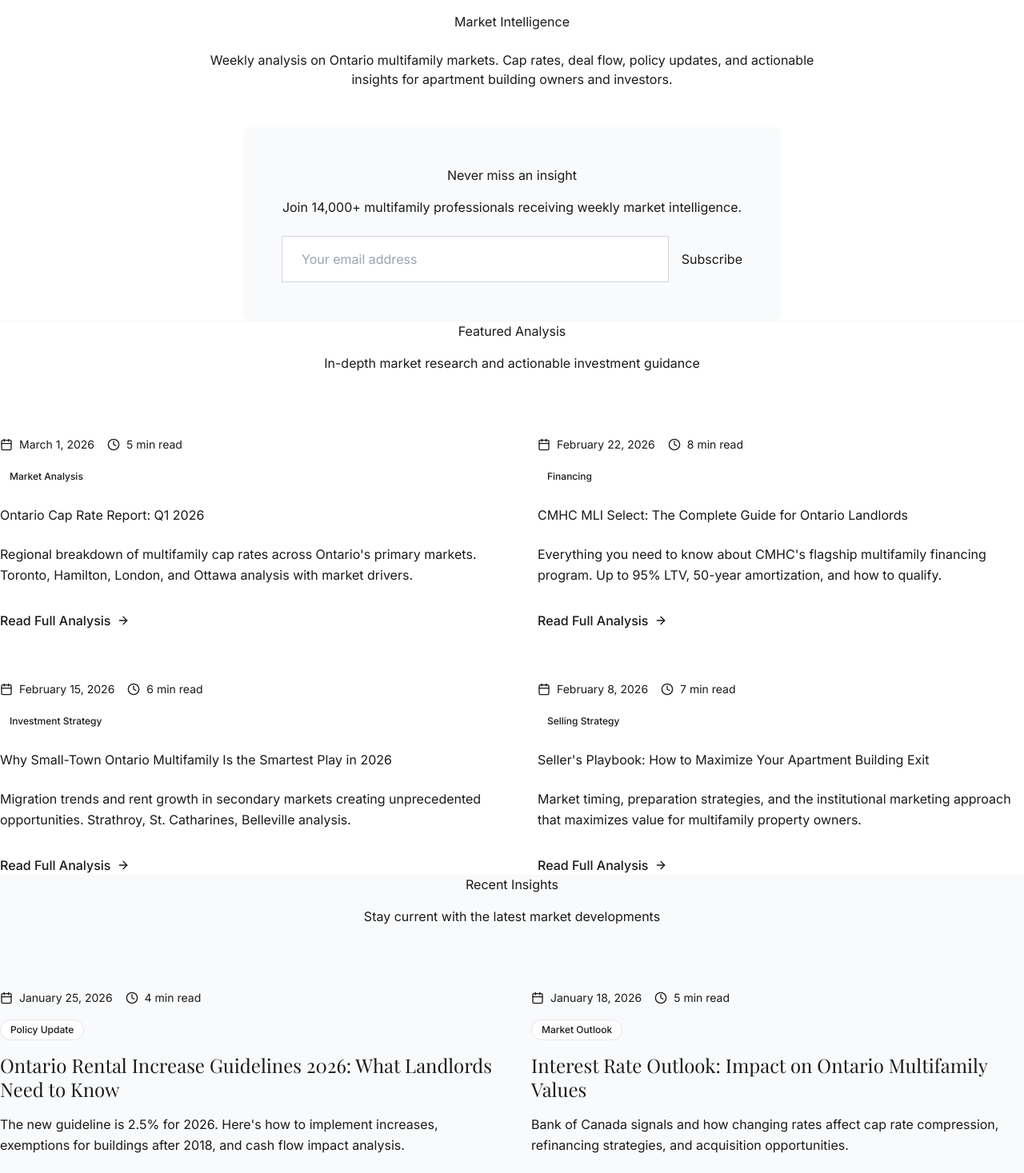
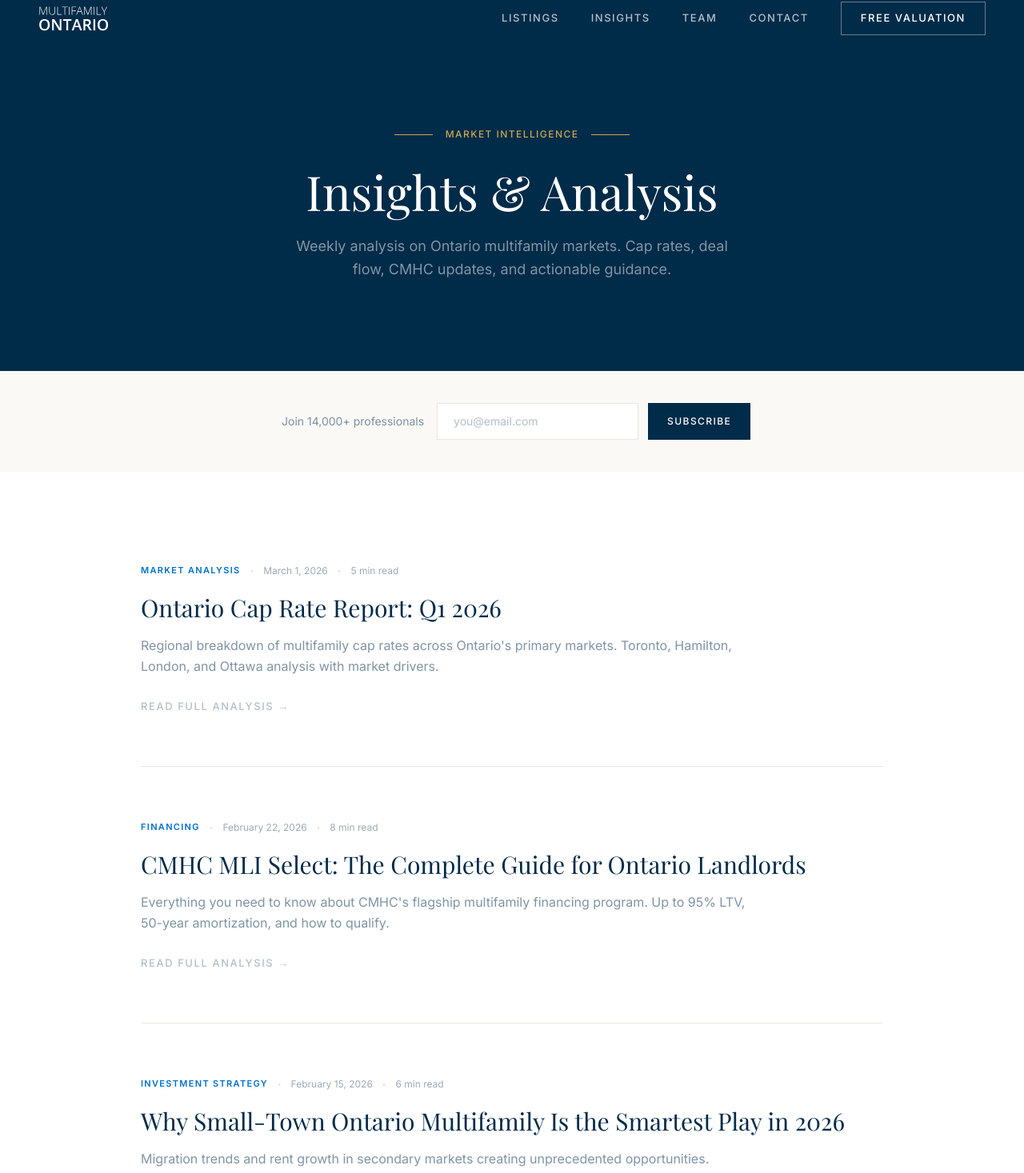
Before and after one commit to markellison181-ctrl/onmultifamily, a Next.js app: page /insights in a window 1280 px wide. Shown: the part 17-1484 px from the top of the page at 80% size. Built offline with nearby package versions, Linux system fonts and the light colour scheme; a web font is replaced by a local one.

Commit message:
Rewrite insights pages - proper design, header, typography

```diff
--- a/src/app/insights/[slug]/page.tsx
+++ b/src/app/insights/[slug]/page.tsx
@@ -1,187 +1,140 @@
 import React from 'react'
 import Link from 'next/link'
+import Image from 'next/image'
 import { notFound } from 'next/navigation'
-import { Calendar, Clock, ArrowLeft, ArrowRight } from 'lucide-react'
+import Header from '@/components/Header'
+import Footer from '@/components/Footer'
 import articlesData from '@/data/articles.json'
 import { readFileSync } from 'fs'
 import { join } from 'path'
 
-// Simple markdown-to-HTML converter
-function markdownToHtml(markdown: string): string {
-  return markdown
-    // Headers
-    .replace(/^# (.+$)/gm, '<h1 class="heading-lg text-colliers-blue-dark mb-8 mt-12 first:mt-0">$1</h1>')
-    .replace(/^## (.+$)/gm, '<h2 class="heading-md text-colliers-blue-dark mb-6 mt-12">$1</h2>')
-    .replace(/^### (.+$)/gm, '<h3 class="heading-sm text-colliers-blue-dark mb-4 mt-8">$1</h3>')
-
-    // Bold and italic
-    .replace(/\*\*(.+?)\*\*/g, '<strong class="font-semibold text-colliers-blue-dark">$1</strong>')
-    .replace(/\*(.+?)\*/g, '<em class="italic">$1</em>')
-
-    // Lists
-    .replace(/^- (.+$)/gm, '<li class="mb-2">$1</li>')
-    .replace(/(<li[\s\S]*<\/li>)/, '<ul class="list-disc list-inside mb-6 space-y-2 text-colliers-gray-80">$1</ul>')
-
-    // Tables (basic support)
-    .replace(/^\|(.+)\|$/gm, (match, content) => {
-      const cells = content.split('|').map((cell: string) => cell.trim()).filter((cell: string) => cell)
-      return `<tr>${cells.map((cell: string) => `<td class="border border-gray-300 px-4 py-2">${cell}</td>`).join('')}</tr>`
-    })
-    .replace(/(<tr>[\s\S]*<\/tr>)/, '<table class="w-full mb-6 border-collapse border border-gray-300">$1</table>')
-
-    // Paragraphs
-    .replace(/^(?!<[h|u|l|t])(.+$)/gm, '<p class="body-md text-colliers-gray-80 mb-6 leading-relaxed">$1</p>')
-
-    // Clean up multiple newlines
-    .replace(/\n\n+/g, '\n')
+function markdownToHtml(md: string): string {
+  return md
+    .replace(/^# (.+$)/gm, '<h1 class="font-serif text-3xl md:text-4xl text-navy mb-6 mt-14 first:mt-0">$1</h1>')
+    .replace(/^## (.+$)/gm, '<h2 class="font-serif text-2xl md:text-3xl text-navy mb-5 mt-12">$1</h2>')
+    .replace(/^### (.+$)/gm, '<h3 class="font-serif text-xl text-navy mb-4 mt-10">$1</h3>')
+    .replace(/\*\*(.+?)\*\*/g, '<strong class="font-semibold text-navy">$1</strong>')
+    .replace(/\*(.+?)\*/g, '<em>$1</em>')
+    .replace(/^- (.+$)/gm, '<li class="text-navy/60 leading-relaxed mb-1.5 ml-5 list-disc">$1</li>')
+    .replace(/^---$/gm, '<hr class="border-t border-soft-gray my-10" />')
+    .replace(/^(?!<[hluoite])(?!$)(.+)$/gm, '<p class="text-navy/60 text-[17px] leading-[1.8] mb-5">$1</p>')
+    .replace(/\n{2,}/g, '\n')
 }
 
 export async function generateStaticParams() {
-  return articlesData.map((article) => ({
-    slug: article.id,
-  }))
+  return articlesData.map(a => ({ slug: a.id }))
 }
 
 export default function ArticlePage({ params }: { params: { slug: string } }) {
   const article = articlesData.find(a => a.id === params.slug)
+  if (!article) notFound()
 
-  if (!article) {
-    notFound()
+  let content = ''
+  try {
+    content = readFileSync(join(process.cwd(), 'src', 'content', `${article.id}.md`), 'utf8')
+  } catch {
+    content = `# ${article.title}\n\nContent coming soon.`
   }
 
-  // Read markdown content
-  let content = ''
-  try {
-    const filePath = join(process.cwd(), 'src', 'content', `${article.id}.md`)
-    content = readFileSync(filePath, 'utf8')
-  } catch (error) {
-    content = `# ${article.title}\n\nContent coming soon...`
-  }
+  const html = markdownToHtml(content)
 
-  // Convert markdown to HTML
-  const htmlContent = markdownToHtml(content)
-
-  // Find related articles
-  const relatedArticles = articlesData
-    .filter(a => a.id !== article.id && a.category === article.category)
-    .slice(0, 2)
+  // Get related articles
+  const related = articlesData.filter(a => a.id !== article.id).slice(0, 3)
 
   return (
-    <main className="min-h-screen bg-white">
-      {/* Header */}
-      <section className="section-light border-b border-gray-100">
-        <div className="container-narrow">
+    <main>
+      <Header />
+
+      {/* Article Header */}
+      <section className="bg-navy pt-36 pb-16 md:pt-44 md:pb-20">
+        <div className="max-w-3xl mx-auto px-6 md:px-12">
           <Link
-            href="/insights"
-            className="inline-flex items-center gap-2 text-colliers-blue-dark hover:text-colliers-blue transition-colors duration-300 mb-8"
+            href="/insights/"
+            className="text-[12px] tracking-wide-custom uppercase text-white/30 hover:text-white/60 transition-colors mb-10 inline-block"
           >
-            <ArrowLeft className="w-4 h-4" />
-            <span>Back to Insights</span>
+            ← Back to Insights
           </Link>
 
-          <div className="max-w-4xl">
-            <div className="mb-6">
-              <span className="inline-block bg-colliers-pale-blue text-colliers-blue-dark text-sm font-medium px-4 py-2 rounded-full">
+          <div className="flex items-center gap-3 mb-6">
+            <span className="text-[11px] tracking-wide-custom uppercase font-semibold text-gold">
               {article.category}
             </span>
+            <span className="text-white/20">·</span>
+            <span className="text-[12px] text-white/40">{article.readTime}</span>
           </div>
 
-            <h1 className="heading-lg text-colliers-blue-dark mb-8">
+          <h1 className="font-serif text-3xl md:text-4xl lg:text-5xl text-white leading-tight mb-8">
             {article.title}
           </h1>
 
-            <div className="flex items-center gap-8 text-colliers-gray-80 mb-8">
-              <div className="flex items-center gap-2">
-                <Calendar className="w-5 h-5" />
-                <span>{new Date(article.date).toLocaleDateString('en-US', {
-                  month: 'long',
-                  day: 'numeric',
-                  year: 'numeric'
-                })}</span>
-              </div>
-              <div className="flex items-center gap-2">
-                <Clock className="w-5 h-5" />
-                <span>{article.readTime}</span>
-              </div>
+          <div className="flex items-center gap-4">
+            <Image
+              src="/images/team/dayma.png"
+              alt="Dayma Itamunoala"
+              width={40}
+              height={40}
+              className="w-10 h-10 rounded-full object-cover"
+            />
             <div>
-                <span>By {article.author}</span>
+              <div className="text-white text-sm font-medium">{article.author}</div>
+              <div className="text-white/40 text-[12px]">
+                {new Date(article.date).toLocaleDateString('en-CA', { month: 'long', day: 'numeric', year: 'numeric' })}
               </div>
             </div>
-
-            <div className="gold-line mb-16"></div>
           </div>
         </div>
       </section>
 
-      {/* Article Content */}
-      <section className="section-light">
-        <div className="container-narrow">
-          <div className="max-w-4xl prose prose-lg">
-            <div dangerouslySetInnerHTML={{ __html: htmlContent }} />
+      {/* Article Body */}
+      <section className="py-16 md:py-24 bg-white">
+        <div className="max-w-3xl mx-auto px-6 md:px-12">
+          <div dangerouslySetInnerHTML={{ __html: html }} />
         </div>
+      </section>
 
-          {/* Newsletter CTA */}
-          <div className="border-t border-gray-200 pt-16 mt-16">
-            <div className="bg-colliers-blue-dark text-white rounded-lg p-12 text-center">
-              <h3 className="heading-sm text-white mb-4">
-                Subscribe for Weekly Market Intelligence
-              </h3>
-              <p className="body-lg text-gray-300 mb-8 max-w-2xl mx-auto">
-                Get analysis like this delivered every week. Join 14,000+ multifamily professionals staying ahead of Ontario market trends.
+      {/* Subscribe CTA */}
+      <section className="py-16 bg-cream">
+        <div className="max-w-2xl mx-auto px-6 md:px-12 text-center">
+          <p className="text-navy/50 text-lg mb-2">
+            Get analysis like this delivered every week.
           </p>
-              <form className="flex flex-col sm:flex-row gap-4 max-w-lg mx-auto">
+          <p className="text-navy/30 text-sm mb-8">
+            Join 14,000+ multifamily professionals staying ahead of Ontario market trends.
+          </p>
+          <div className="flex flex-col sm:flex-row gap-3 max-w-md mx-auto">
             <input
               type="email"
-                  placeholder="Your email address"
-                  className="flex-1 px-6 py-4 rounded-none bg-white text-colliers-blue-dark focus:outline-none"
+              placeholder="you@email.com"
+              className="flex-1 bg-white border border-soft-gray px-5 py-3.5 text-sm text-navy placeholder:text-navy/30 focus:border-navy transition-colors"
             />
-                <button
-                  type="submit"
-                  className="btn-primary whitespace-nowrap"
-                >
+            <button className="bg-navy text-white text-[12px] tracking-wide-custom uppercase font-medium px-8 py-3.5 hover:bg-navy-light transition-colors whitespace-nowrap">
               Subscribe
             </button>
-              </form>
           </div>
         </div>
+      </section>
 
-          {/* Related Articles */}
-          {relatedArticles.length > 0 && (
-            <div className="mt-20">
-              <h3 className="heading-sm text-colliers-blue-dark mb-12 text-center">
-                Related Insights
+      {/* Related */}
+      <section className="py-20 md:py-28 bg-white border-t border-soft-gray">
+        <div className="max-w-5xl mx-auto px-6 md:px-12">
+          <h2 className="font-serif text-2xl text-navy mb-10">More Insights</h2>
+          <div className="grid md:grid-cols-3 gap-8">
+            {related.map(a => (
+              <Link key={a.id} href={`/insights/${a.id}/`} className="group block">
+                <span className="text-[11px] tracking-wide-custom uppercase font-semibold text-blue block mb-2">
+                  {a.category}
+                </span>
+                <h3 className="font-serif text-lg text-navy leading-snug mb-2 group-hover:text-blue transition-colors duration-300">
+                  {a.title}
                 </h3>
-              <div className="grid grid-cols-1 md:grid-cols-2 gap-12">
-                {relatedArticles.map((relatedArticle) => (
-                  <article key={relatedArticle.id} className="group">
-                    <div className="mb-4">
-                      <span className="inline-block bg-gray-100 text-colliers-blue-dark text-xs font-medium px-3 py-1 rounded-full">
-                        {relatedArticle.category}
-                      </span>
-                    </div>
-
-                    <h4 className="text-xl font-serif text-colliers-blue-dark mb-4 leading-tight group-hover:text-colliers-blue transition-colors duration-300">
-                      {relatedArticle.title}
-                    </h4>
-
-                    <p className="text-colliers-gray-80 mb-6 leading-relaxed">
-                      {relatedArticle.excerpt}
-                    </p>
-
-                    <Link
-                      href={`/insights/${relatedArticle.id}`}
-                      className="inline-flex items-center gap-2 text-colliers-blue-dark font-medium hover:text-colliers-blue transition-colors duration-300 group"
-                    >
-                      <span>Read More</span>
-                      <ArrowRight className="w-4 h-4 group-hover:translate-x-1 transition-transform duration-300" />
+                <p className="text-navy/40 text-[13px]">{a.readTime}</p>
               </Link>
-                  </article>
             ))}
           </div>
         </div>
-          )}
-        </div>
       </section>
+
+      <Footer />
     </main>
   )
 }
--- a/src/app/insights/page.tsx
+++ b/src/app/insights/page.tsx
@@ -1,167 +1,130 @@
 import React from 'react'
 import Link from 'next/link'
-import { Calendar, Clock, ArrowRight } from 'lucide-react'
+import Header from '@/components/Header'
+import Footer from '@/components/Footer'
 import articlesData from '@/data/articles.json'
 
 export default function InsightsPage() {
-  const featuredArticles = articlesData.filter(article => article.featured)
-  const recentArticles = articlesData.filter(article => !article.featured)
+  const featured = articlesData.filter(a => a.featured)
+  const recent = articlesData.filter(a => !a.featured)
 
   return (
-    <main className="min-h-screen bg-white">
-      {/* Header Section */}
-      <section className="section-light border-b border-gray-100">
-        <div className="container-narrow text-center">
-          <div className="gold-line mx-auto mb-8"></div>
-          <h1 className="heading-lg text-colliers-blue-dark mb-6">
-            Market Intelligence
+    <main>
+      <Header />
+
+      {/* Hero */}
+      <section className="bg-navy pt-36 pb-20 md:pt-44 md:pb-28">
+        <div className="max-w-3xl mx-auto px-6 md:px-12 text-center">
+          <div className="flex items-center justify-center gap-4 mb-8">
+            <div className="w-12 h-px bg-gold" />
+            <span className="text-[12px] tracking-wide-custom uppercase text-gold font-medium">
+              Market Intelligence
+            </span>
+            <div className="w-12 h-px bg-gold" />
+          </div>
+          <h1 className="font-serif text-4xl md:text-5xl lg:text-6xl text-white leading-tight mb-6">
+            Insights & Analysis
           </h1>
-          <p className="body-xl text-colliers-gray-80 max-w-3xl mx-auto mb-12">
-            Weekly analysis on Ontario multifamily markets. Cap rates, deal flow, policy updates, and actionable insights for apartment building owners and investors.
+          <p className="text-lg text-white/50 leading-relaxed max-w-xl mx-auto">
+            Weekly analysis on Ontario multifamily markets. Cap rates, deal flow,
+            CMHC updates, and actionable guidance.
           </p>
+        </div>
+      </section>
 
-          {/* Newsletter CTA */}
-          <div className="bg-gray-50 rounded-lg p-12 max-w-2xl mx-auto">
-            <h3 className="heading-sm text-colliers-blue-dark mb-4">
-              Never miss an insight
-            </h3>
-            <p className="body-md text-colliers-gray-80 mb-6">
-              Join 14,000+ multifamily professionals receiving weekly market intelligence.
+      {/* Subscribe Bar */}
+      <section className="bg-cream py-10">
+        <div className="max-w-2xl mx-auto px-6 md:px-12">
+          <div className="flex flex-col sm:flex-row items-center gap-4">
+            <p className="text-navy/50 text-sm whitespace-nowrap">
+              Join 14,000+ professionals
             </p>
-            <form className="flex flex-col sm:flex-row gap-4">
+            <div className="flex gap-3 flex-1 w-full sm:w-auto">
               <input
                 type="email"
-                placeholder="Your email address"
-                className="flex-1 px-6 py-4 border border-gray-300 rounded-none focus:border-colliers-blue-dark focus:outline-none"
+                placeholder="you@email.com"
+                className="flex-1 bg-white border border-soft-gray px-5 py-3 text-sm text-navy placeholder:text-navy/30 focus:border-navy transition-colors"
               />
-              <button
-                type="submit"
-                className="btn-secondary whitespace-nowrap"
-              >
+              <button className="bg-navy text-white text-[12px] tracking-wide-custom uppercase font-medium px-6 py-3 hover:bg-navy-light transition-colors whitespace-nowrap">
                 Subscribe
               </button>
-            </form>
+            </div>
           </div>
         </div>
       </section>
 
       {/* Featured Articles */}
-      <section className="section-light">
-        <div className="container-wide">
-          <div className="text-center mb-20">
-            <h2 className="heading-md text-colliers-blue-dark mb-4">
-              Featured Analysis
-            </h2>
-            <p className="body-lg text-colliers-gray-80">
-              In-depth market research and actionable investment guidance
-            </p>
-          </div>
-
-          <div className="grid grid-cols-1 lg:grid-cols-2 gap-16">
-            {featuredArticles.map((article, index) => (
-              <article key={article.id} className="group">
-                <div className="mb-6">
-                  <div className="flex items-center gap-4 text-sm text-colliers-gray-80 mb-4">
-                    <div className="flex items-center gap-2">
-                      <Calendar className="w-4 h-4" />
-                      {new Date(article.date).toLocaleDateString('en-US', {
-                        month: 'long',
-                        day: 'numeric',
-                        year: 'numeric'
-                      })}
-                    </div>
-                    <div className="flex items-center gap-2">
-                      <Clock className="w-4 h-4" />
-                      {article.readTime}
-                    </div>
-                  </div>
-
-                  <div className="mb-3">
-                    <span className="inline-block bg-colliers-pale-blue text-colliers-blue-dark text-xs font-medium px-3 py-1 rounded-full">
-                      {article.category}
-                    </span>
-                  </div>
+      <section className="py-20 md:py-28 bg-white">
+        <div className="max-w-5xl mx-auto px-6 md:px-12">
+          <div className="space-y-16">
+            {featured.map(article => (
+              <Link
+                key={article.id}
+                href={`/insights/${article.id}/`}
+                className="group block border-b border-soft-gray pb-16 last:border-0"
+              >
+                <div className="flex items-center gap-3 mb-4">
+                  <span className="text-[11px] tracking-wide-custom uppercase font-semibold text-blue">
+                    {article.category}
+                  </span>
+                  <span className="text-navy/20">·</span>
+                  <span className="text-[12px] text-navy/40">
+                    {new Date(article.date).toLocaleDateString('en-CA', { month: 'long', day: 'numeric', year: 'numeric' })}
+                  </span>
+                  <span className="text-navy/20">·</span>
+                  <span className="text-[12px] text-navy/40">{article.readTime}</span>
                 </div>
 
-                <h3 className="heading-sm text-colliers-blue-dark mb-6 group-hover:text-colliers-blue transition-colors duration-300">
+                <h2 className="font-serif text-2xl md:text-3xl text-navy leading-snug mb-4 group-hover:text-blue transition-colors duration-300">
                   {article.title}
-                </h3>
+                </h2>
 
-                <p className="body-md text-colliers-gray-80 mb-8 leading-relaxed">
+                <p className="text-navy/50 text-[16px] leading-relaxed mb-6 max-w-3xl">
                   {article.excerpt}
                 </p>
 
-                <Link
-                  href={`/insights/${article.id}`}
-                  className="inline-flex items-center gap-2 text-colliers-blue-dark font-medium hover:text-colliers-blue transition-colors duration-300 group"
-                >
-                  <span>Read Full Analysis</span>
-                  <ArrowRight className="w-4 h-4 group-hover:translate-x-1 transition-transform duration-300" />
-                </Link>
-              </article>
+                <span className="text-[13px] tracking-wide-custom uppercase font-medium text-navy/30 group-hover:text-navy transition-colors duration-300">
+                  Read Full Analysis →
+                </span>
+              </Link>
             ))}
           </div>
         </div>
       </section>
 
-      {/* Recent Articles */}
-      {recentArticles.length > 0 && (
-        <section className="section-light bg-gray-50">
-          <div className="container-wide">
-            <div className="text-center mb-20">
-              <h2 className="heading-md text-colliers-blue-dark mb-4">
-                Recent Insights
-              </h2>
-              <p className="body-lg text-colliers-gray-80">
-                Stay current with the latest market developments
-              </p>
-            </div>
-
-            <div className="grid grid-cols-1 md:grid-cols-2 gap-12">
-              {recentArticles.map((article) => (
-                <article key={article.id} className="group">
-                  <div className="flex items-center gap-4 text-sm text-colliers-gray-80 mb-4">
-                    <div className="flex items-center gap-2">
-                      <Calendar className="w-4 h-4" />
-                      {new Date(article.date).toLocaleDateString('en-US', {
-                        month: 'long',
-                        day: 'numeric',
-                        year: 'numeric'
-                      })}
-                    </div>
-                    <div className="flex items-center gap-2">
-                      <Clock className="w-4 h-4" />
-                      {article.readTime}
-                    </div>
-                  </div>
-
-                  <div className="mb-4">
-                    <span className="inline-block bg-white text-colliers-blue-dark text-xs font-medium px-3 py-1 rounded-full border border-gray-200">
+      {/* Recent */}
+      {recent.length > 0 && (
+        <section className="py-20 md:py-28 bg-warm-gray">
+          <div className="max-w-5xl mx-auto px-6 md:px-12">
+            <h2 className="font-serif text-3xl text-navy mb-12">Recent Insights</h2>
+            <div className="grid md:grid-cols-2 gap-12">
+              {recent.map(article => (
+                <Link
+                  key={article.id}
+                  href={`/insights/${article.id}/`}
+                  className="group block"
+                >
+                  <div className="flex items-center gap-3 mb-3">
+                    <span className="text-[11px] tracking-wide-custom uppercase font-semibold text-blue">
                       {article.category}
                     </span>
+                    <span className="text-navy/20">·</span>
+                    <span className="text-[12px] text-navy/40">{article.readTime}</span>
                   </div>
-
-                  <h3 className="text-2xl font-serif text-colliers-blue-dark mb-4 leading-tight group-hover:text-colliers-blue transition-colors duration-300">
+                  <h3 className="font-serif text-xl text-navy leading-snug mb-3 group-hover:text-blue transition-colors duration-300">
                     {article.title}
                   </h3>
-
-                  <p className="body-md text-colliers-gray-80 mb-6 leading-relaxed">
+                  <p className="text-navy/40 text-[14px] leading-relaxed">
                     {article.excerpt}
                   </p>
-
-                  <Link
-                    href={`/insights/${article.id}`}
-                    className="inline-flex items-center gap-2 text-colliers-blue-dark font-medium hover:text-colliers-blue transition-colors duration-300 group"
-                  >
-                    <span>Read More</span>
-                    <ArrowRight className="w-4 h-4 group-hover:translate-x-1 transition-transform duration-300" />
-                  </Link>
-                </article>
+                </Link>
               ))}
             </div>
           </div>
         </section>
       )}
+
+      <Footer />
     </main>
   )
 }
```
Lines whose indentation alone changed are shown as unchanged.
